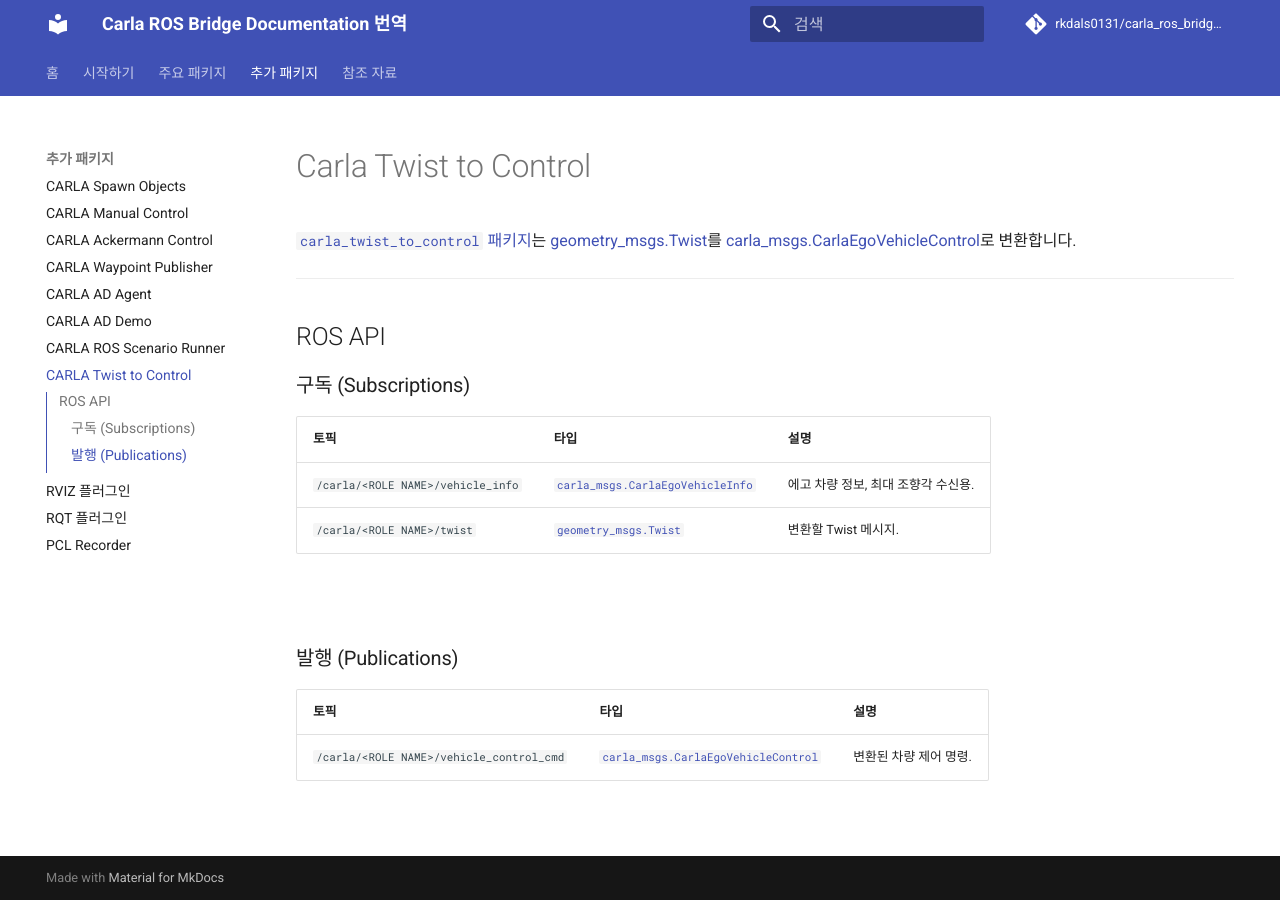
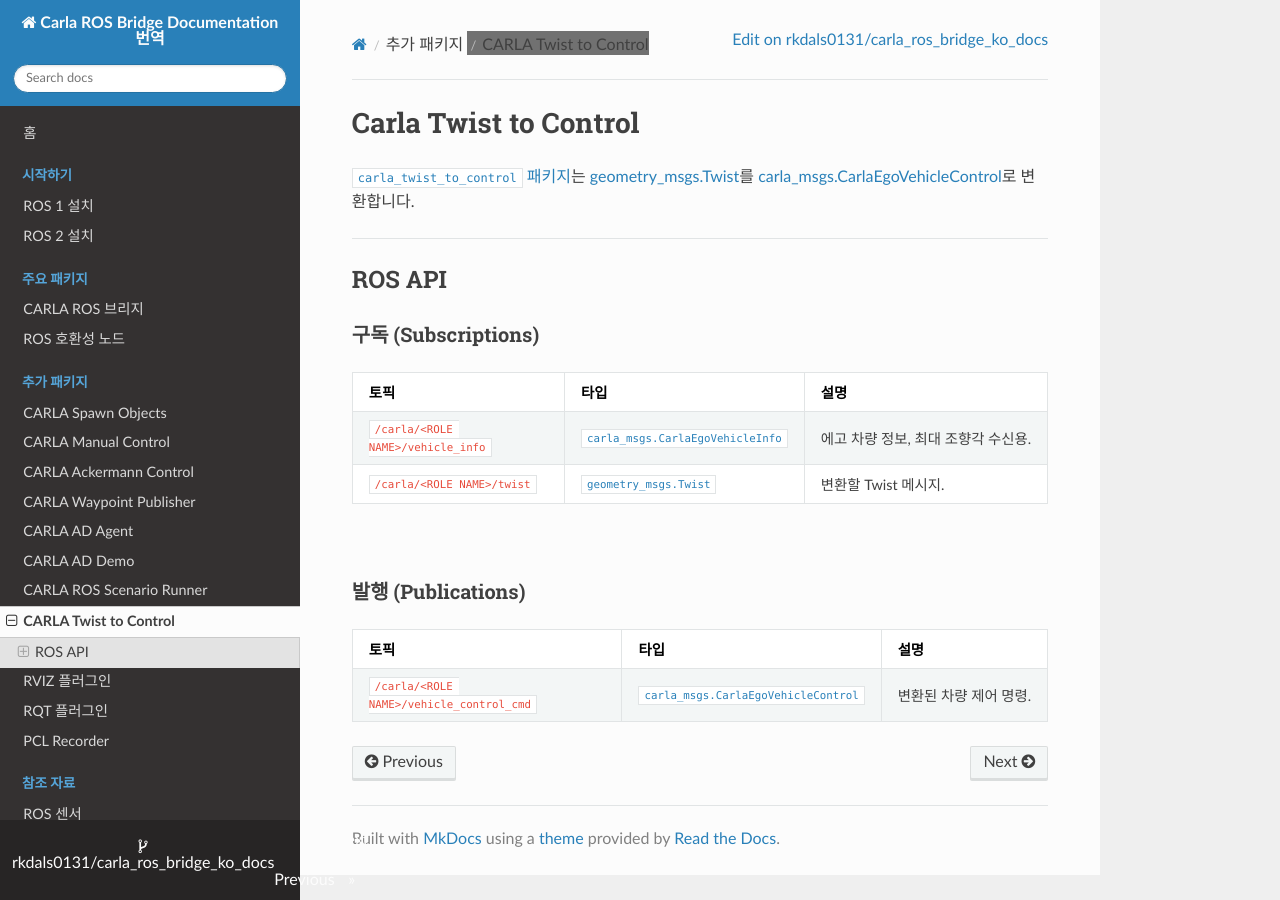
Before and after one commit to rkdals0131/carla_ros_bridge_ko_docs, an MkDocs documentation site: the page built from docs/carla_twist_to_control_ko.md, in a window 1280 px wide. Built offline with MkDocs 1.6.1, drawn with Linux system fonts in a browser that asks for light colours; nearby versions of some CDN libraries; comment, search, counter and statistics services are not loaded.

Commit message:
css added

```diff
--- /dev/null
+++ b/docs/extra.css
@@ -0,0 +1,246 @@
+.build-buttons{
+    text-align: center;
+}
+
+.build-buttons > p {
+    display: inline-block;
+    vertical-align: top;
+    padding: 5px;
+}
+
+.vector-zero {
+    text-align: center;
+}
+
+
+/************************* DEFAULT TABLES **************************/
+
+table {
+  border: 1px solid #242424;
+  background-color: #f3f6f6;
+  text-align: left;
+  border-collapse: collapse;
+}
+
+table thead {
+  background: #ffffff;
+  border-bottom: 1px solid #444444;
+}
+
+table tr:nth-child(even) {
+  background: #ffffff;
+}
+
+table thead th {
+  padding: 7px 13px;
+}
+
+table tbody td{
+  padding: 7px 13px;
+}
+
+/************************* INHERITED PYTHON API LINE **************************/
+
+.Inherited {
+	padding-left:30px;
+	margin-top:-20px
+}
+
+/************************* TOWN SLIDER **************************/
+
+ * {box-sizing:border-box}
+
+/* Container */
+.townslider-container {
+  max-width: 1000px;
+  position: relative;
+  margin: auto;
+}
+
+/* Hide the images by default */
+.townslide {
+  display: none;
+  text-align: center;
+
+}
+
+/* Fading animation for slides */
+.fade {
+  -webkit-animation-name: fade;
+  -webkit-animation-duration: 1.5s;
+  animation-name: fade;
+  animation-duration: 1.5s;
+}
+
+@-webkit-keyframes fade {
+  from {opacity: .4}
+  to {opacity: 1}
+}
+
+@keyframes fade {
+  from {opacity: .4}
+  to {opacity: 1}
+}
+
+/* "next" and "previous" buttons */
+.prev, .next {
+  cursor: pointer;
+  position: absolute;
+  top: 50%;
+  width: auto;
+  margin-top: -22px;
+  padding: 16px;
+  color: white;
+  font-weight: bold;
+  font-size: 18px;
+  transition: 0.6s ease;
+  border-radius: 0 3px 3px 0;
+  user-select: none;
+}
+
+/* Position the "next" button*/
+.next {
+  right: 0;
+  border-radius: 3px 0 0 3px;
+}
+
+/* Black background color to buttons when hovering*/
+.prev:hover, .next:hover {
+  background-color: rgba(0,0,0,0.8);
+}
+
+/* Caption text for towns */
+.text {
+  color: #f2f2f2;
+  font-size: 15px;
+  padding: 8px 12px;
+  position: absolute;
+  bottom: 8px;
+  width: 100%;
+  text-align: center;
+  /*background-color:rgba(0,0,0,0.5);*/
+}
+
+/* The dot indicators for slides */
+.dot {
+  cursor: pointer;
+  height: 15px;
+  width: 15px;
+  margin: 0 2px;
+  background-color: #bbb;
+  border-radius: 50%;
+  display: inline-block;
+  transition: background-color 0.6s ease;
+}
+
+.active, .dot:hover {
+  background-color: #717171;
+}
+
+/************************* COPY SCRIPT BUTTON **************************/
+
+.CopyScript {
+	box-shadow:inset 0px 1px 0px 0px #ffffff;
+	background:linear-gradient(to bottom, #ffffff 5%, #f6f6f6 100%);
+	background-color:#ffffff;
+	border-radius:6px;
+	border:1px solid #dcdcdc;
+	display:inline-block;
+	cursor:pointer;
+	color:#666666;
+	font-family:Arial;
+	font-size:15px;
+	font-weight:bold;
+	padding:6px 6px;
+	text-decoration:none;
+	text-shadow:0px 1px 0px #ffffff;
+	margin-left: 2px;
+}
+.CopyScript:hover {
+	background:linear-gradient(to bottom, #f6f6f6 5%, #ffffff 100%);
+	background-color:#f6f6f6;
+}
+.CopyScript:active {
+	position:relative;
+	top:1px;
+}
+
+/************************* CLOSE SNIPET BUTTON **************************/
+
+.CloseSnipet {
+	box-shadow:inset 0px 1px 0px 0px #ffffff;
+	background:linear-gradient(to bottom, #ffffff 5%, #f6f6f6 100%);
+	background-color:#ffffff;
+	border-radius:6px;
+	border:1px solid #dcdcdc;
+	display:inline-block;
+	cursor:pointer;
+	color:#666666;
+	font-family:Arial;
+	font-size:15px;
+	font-weight:bold;
+	padding:6px 6px;
+	text-decoration:none;
+	text-shadow:0px 1px 0px #ffffff;
+	margin-left: 2px;
+}
+.CloseSnipet:hover {
+	background:linear-gradient(to bottom, #ffe6e6 5%, #ffffff 100%);
+	background-color:#ffffff;
+}
+.CloseSnipet:active {
+	position:relative;
+	top:1px;
+}
+
+/************************* SNIPET TITLE **************************/
+
+.SnipetFont {
+	font-family: Arial, Helvetica, sans-serif;
+	font-size: 16px;
+	letter-spacing: 0.4px;
+	margin-left: 10px;
+	margin-bottom: 0px;
+	word-spacing: -2.2px;
+	color: #4675B1;
+	font-weight: 700;
+	text-decoration: rgb(68, 68, 68);
+	font-style: normal;
+	font-variant: normal;
+	text-transform: none;
+}
+
+/************************* SNIPET BUTTON **************************/
+
+.SnipetButton {
+	background-color: #476e9e;
+	border-radius:42px;
+	border:0px;
+	display:inline-block;
+	cursor:pointer;
+	color:#ffffff;
+	font-family:Arial;
+	font-size:12px;
+	padding:2px 3px;
+	text-decoration:none;
+	text-shadow:0px 1px 0px #2f6627;
+}
+
+/************************* SNIPET CONTENT **************************/
+
+.SnipetContent {
+	width: calc(100vw - 1150px);
+	margin-left: 10px;
+}
+
+/************************* SNIPET CONTAINER **************************/
+
+.Container {
+	position: fixed;
+	margin-left: 0px;
+	overflow-y: auto;
+	padding-left: 10px;
+	height: 95%;
+	top: 70px;
+	left: 1100px;
+}
--- a/mkdocs.yml
+++ b/mkdocs.yml
@@ -3,9 +3,10 @@
 repo_url: https://github.com/rkdals0131/carla_ros_bridge_ko_docs/ # GitHub 저장소 링크 (선택 사항)
 docs_dir: docs
 repo_name: rkdals0131/carla_ros_bridge_ko_docs # 저장소 이름 (선택 사항)
+extra_css: [extra.css]
 
 theme:
-  name: material # 사용할 테마 (Material for MkDocs)
+  name: readthedocs # 사용할 테마 (Material for MkDocs)
   language: ko # 테마 언어 설정 (한국어 지원)
   palette: # 색상 팔레트 (선택 사항)
     primary: indigo
```
